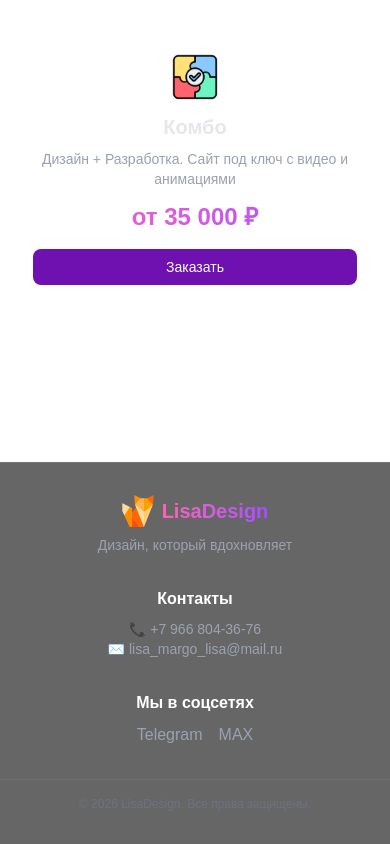
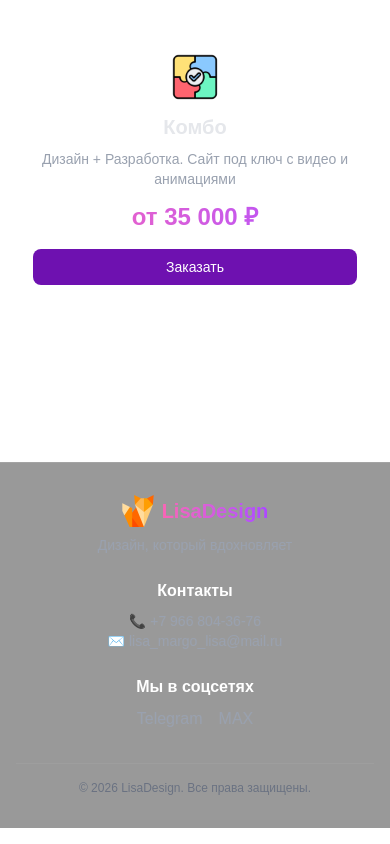
Before and after one commit to NoHead73/lisadesign, a Next.js app: page / in a window 390 px wide. Shown: the part 2841-3685 px from the top of the page. Built offline with nearby package versions, Linux system fonts and the light colour scheme.

Commit message:
Хедер и футер прозрачнее (bg-black/40), футер сужен до max-w-4xl, кнопка Связаться убрана, Контакты ведут к футеру

```diff
--- a/app/components/Footer.tsx
+++ b/app/components/Footer.tsx
@@ -2,10 +2,11 @@
 
 export default function Footer() {
     return (
-        <footer className="bg-black/60 backdrop-blur-md border-t border-white/10 py-8 md:py-12 mt-10">
-            <div className="container mx-auto px-4 grid grid-cols-1 md:grid-cols-3 gap-8 text-center md:text-left">
+        <footer id="footer" className="bg-black/40 backdrop-blur-md border-t border-white/10 py-8 md:py-12 mt-10">
+            <div className="container mx-auto px-4 max-w-4xl">
+                <div className="grid grid-cols-1 md:grid-cols-3 gap-6 text-center">
                     <div>
-                    <div className="flex items-center justify-center md:justify-start gap-2 mb-2">
+                        <div className="flex items-center justify-center gap-2 mb-2">
                             <img src="/fox.png" alt="LisaDesign" className="w-8 h-8" />
                             <span className="text-xl font-bold bg-gradient-to-r from-pink-400 to-purple-500 bg-clip-text text-transparent">LisaDesign</span>
                         </div>
@@ -20,7 +21,7 @@ export default function Footer() {
 
                     <div>
                         <h3 className="text-white font-semibold mb-2">Мы в соцсетях</h3>
-                    <div className="flex justify-center md:justify-start gap-4">
+                        <div className="flex justify-center gap-4">
                             <a href="https://t.me/+79668043676" target="_blank" className="text-gray-400 hover:text-pink-400 transition">Telegram</a>
                             <a href="https://max.ru/u/f9LHodD0cOKhGlwTvaOZ5fBUU96wCvZ7-NAgRGAeD9HSBPUFhC4fVEi4qko" target="_blank" className="text-gray-400 hover:text-pink-400 transition">MAX</a>
                         </div>
@@ -30,6 +31,7 @@ export default function Footer() {
                 <div className="text-center text-gray-500 text-xs mt-8 border-t border-white/5 pt-4">
                     © 2026 LisaDesign. Все права защищены.
                 </div>
+            </div>
         </footer>
     );
 }
--- a/app/components/Header.tsx
+++ b/app/components/Header.tsx
@@ -23,7 +23,7 @@ export default function Header() {
     };
 
     return (
-        <header className={`fixed top-0 left-0 w-full z-50 transition-all duration-300 ${isScrolled ? 'bg-black/80 backdrop-blur-md border-b border-white/10' : 'bg-transparent'}`}>
+        <header className={`fixed top-0 left-0 w-full z-50 transition-all duration-300 ${isScrolled ? 'bg-black/40 backdrop-blur-md border-b border-white/10' : 'bg-transparent'}`}>
             <div className="container mx-auto px-4 py-3 flex items-center justify-between">
                 <div className="flex items-center gap-2 cursor-pointer" onClick={() => scrollToSection('hero')}>
                     <img src="/fox.png" alt="LisaDesign" className="w-8 h-8 md:w-10 md:h-10" />
@@ -33,8 +33,7 @@ export default function Header() {
                 <nav className="hidden md:flex items-center gap-8 text-gray-300">
                     <button onClick={() => scrollToSection('advantages')} className="hover:text-white transition">О нас</button>
                     <button onClick={() => scrollToSection('services')} className="hover:text-white transition">Услуги</button>
-                    <button onClick={() => scrollToSection('contacts')} className="hover:text-white transition">Контакты</button>
-                    <button onClick={() => scrollToSection('contacts')} className="px-4 py-2 bg-gradient-to-r from-pink-500 to-purple-600 rounded-full text-white text-sm font-semibold hover:shadow-lg transition">Связаться</button>
+                    <button onClick={() => scrollToSection('footer')} className="hover:text-white transition">Контакты</button>
                 </nav>
 
                 <button className="md:hidden text-white text-2xl" onClick={() => setIsOpen(!isOpen)}>
@@ -43,11 +42,10 @@ export default function Header() {
             </div>
 
             {isOpen && (
-                <div className="md:hidden bg-black/90 backdrop-blur-md border-b border-white/10 px-4 py-4 flex flex-col gap-4 text-gray-300">
+                <div className="md:hidden bg-black/40 backdrop-blur-md border-b border-white/10 px-4 py-4 flex flex-col gap-4 text-gray-300">
                     <button onClick={() => scrollToSection('advantages')} className="text-left hover:text-white transition">О нас</button>
                     <button onClick={() => scrollToSection('services')} className="text-left hover:text-white transition">Услуги</button>
-                    <button onClick={() => scrollToSection('contacts')} className="text-left hover:text-white transition">Контакты</button>
-                    <button onClick={() => scrollToSection('contacts')} className="px-4 py-2 bg-gradient-to-r from-pink-500 to-purple-600 rounded-full text-white text-sm font-semibold text-center">Связаться</button>
+                    <button onClick={() => scrollToSection('footer')} className="text-left hover:text-white transition">Контакты</button>
                 </div>
             )}
         </header>
```
Also changed, not shown: 1 other file (tests, documents, lock files or other folders). Lines whose indentation alone changed are shown as unchanged.
